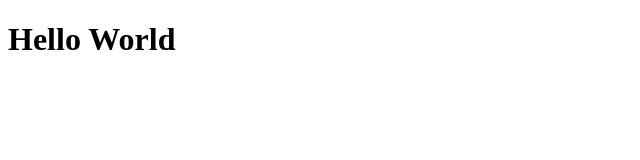
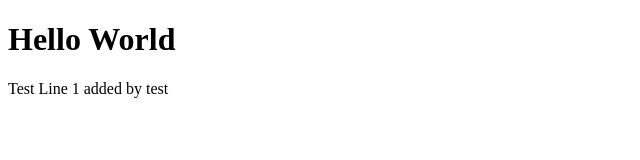
Before and after one commit to rospyctrl/test1, a plain HTML site: page index.html in a window 1280 px wide. Shown: the whole page, without its empty margins (0-640 px from the left). Drawn offline with Linux system fonts and the light colour scheme.

Commit message:
new changes1

```diff
--- a/index.html
+++ b/index.html
@@ -8,5 +8,6 @@
 </head>
 <body>
     <h1>Hello World</h1>
+    <p>Test Line 1 added by test</p>
 </body>
 </html>
```
